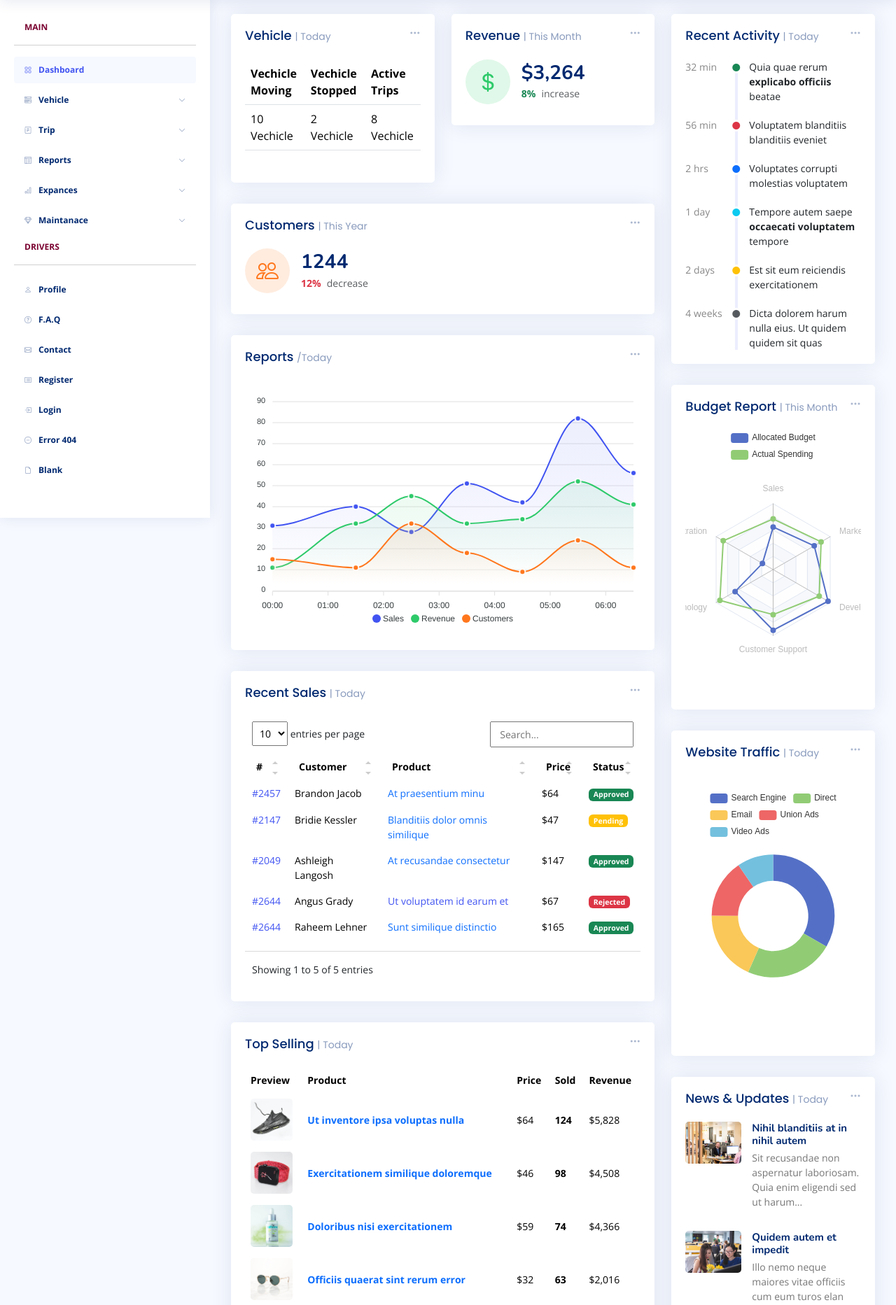
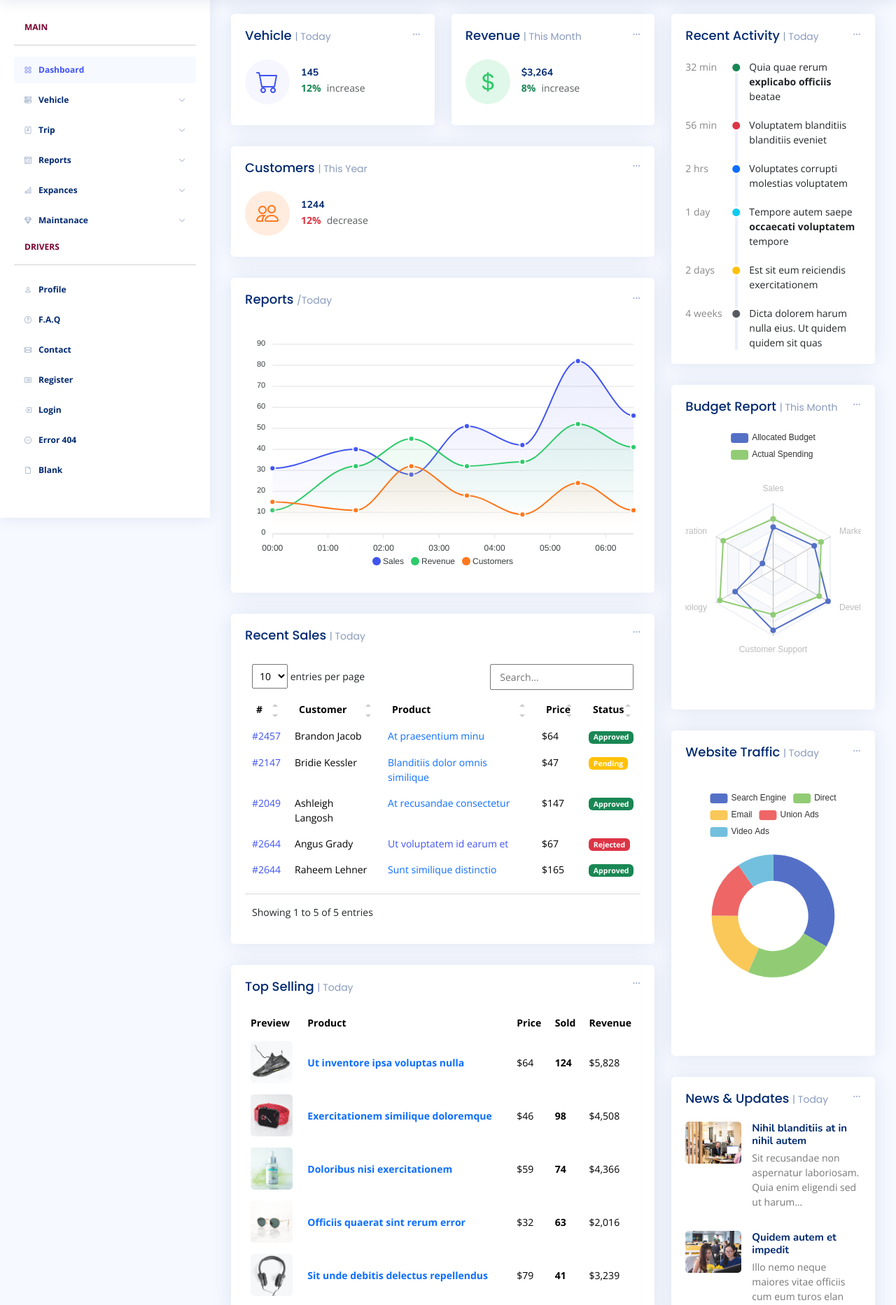
Before and after one commit to Soosaimani-Zoho/Private_Vehcile_Track_Management, a Django app: page / in a window 1280 px wide. Shown: the part 60-1925 px from the top of the page at 70% size. Run offline with Django 5.2, Linux system fonts and the light colour scheme; some libraries are stand-ins or nearby versions.

Commit message:
stylesheet edited

```diff
--- a/Templates/base.html
+++ b/Templates/base.html
@@ -90,7 +90,7 @@
       <!-- You can delete the links only if you purchased the pro version. -->
       <!-- Licensing information: https://bootstrapmade.com/license/ -->
       <!-- Purchase the pro version with working PHP/AJAX contact form: https://bootstrapmade.com/nice-admin-bootstrap-admin-html-template/ -->
-      Designed by <a href="https://bootstrapmade.com/">BootstrapMade</a>
+      Designed by <a href="http://www.gotoz.app/">Gotoz</a>
     </div>
   </footer><!-- End Footer -->
 
--- a/Templates/index.html
+++ b/Templates/index.html
@@ -29,16 +29,16 @@
                   <h5 class="card-title">Vehicle <span>| Today</span></h5>
 
                   <div class="d-flex align-items-center">
-                    <!--<div class="card-icon rounded-circle d-flex align-items-center justify-content-center">
+                    <div class="card-icon rounded-circle d-flex align-items-center justify-content-center">
                       <i class="bi bi-cart"></i>
-                    </div>-->
-                    <!--<div class="ps-3">
+                    </div>
+                    <div class="ps-3">
                       <h6>145</h6>
                       <span class="text-success small pt-1 fw-bold">12%</span> <span class="text-muted small pt-2 ps-1">increase</span>
 
-                    </div>-->
+                    </div>
 
-                    <table class="table">
+                    <!--<table class="table">
                       <thead>
                         <tr>
                           <th scope="col">Vechicle Moving</th>
@@ -53,7 +53,7 @@
                           <td> 8 Vechicle</td>
                         </tr>
                       </tbody>
-                    </table>
+                    </table>-->
 
                   </div>
                 </div>
--- a/static/assets/css/style.css
+++ b/static/assets/css/style.css
@@ -778,7 +778,7 @@ h6 {
   padding-right: 20px;
   padding-bottom: 5px;
   transition: 0.3s;
-  font-size: 16px;
+  font-size: 12px;
 }
 
 .dashboard .filter .icon:hover,
@@ -810,7 +810,7 @@ h6 {
 }
 
 .dashboard .info-card h6 {
-  font-size: 28px;
+  font-size: 14px;
   color: #012970;
   font-weight: 700;
   margin: 0;
```
